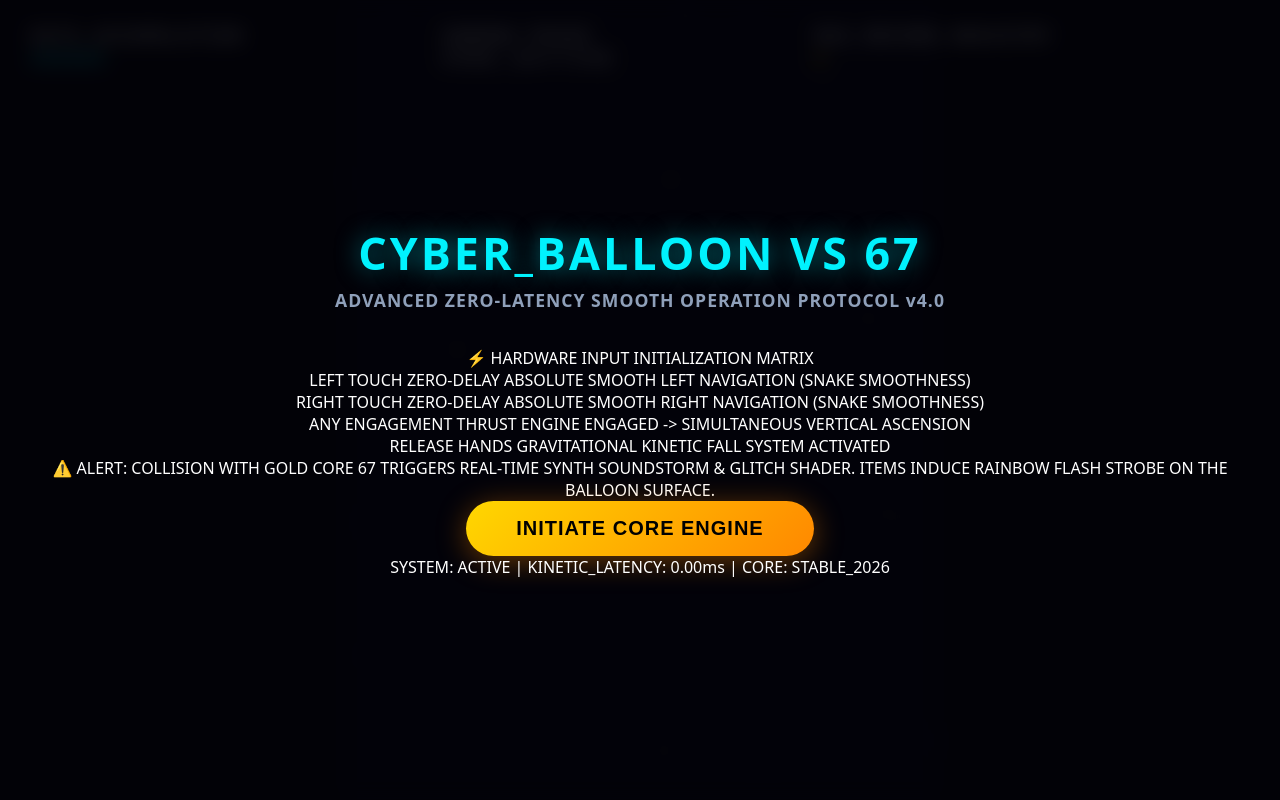
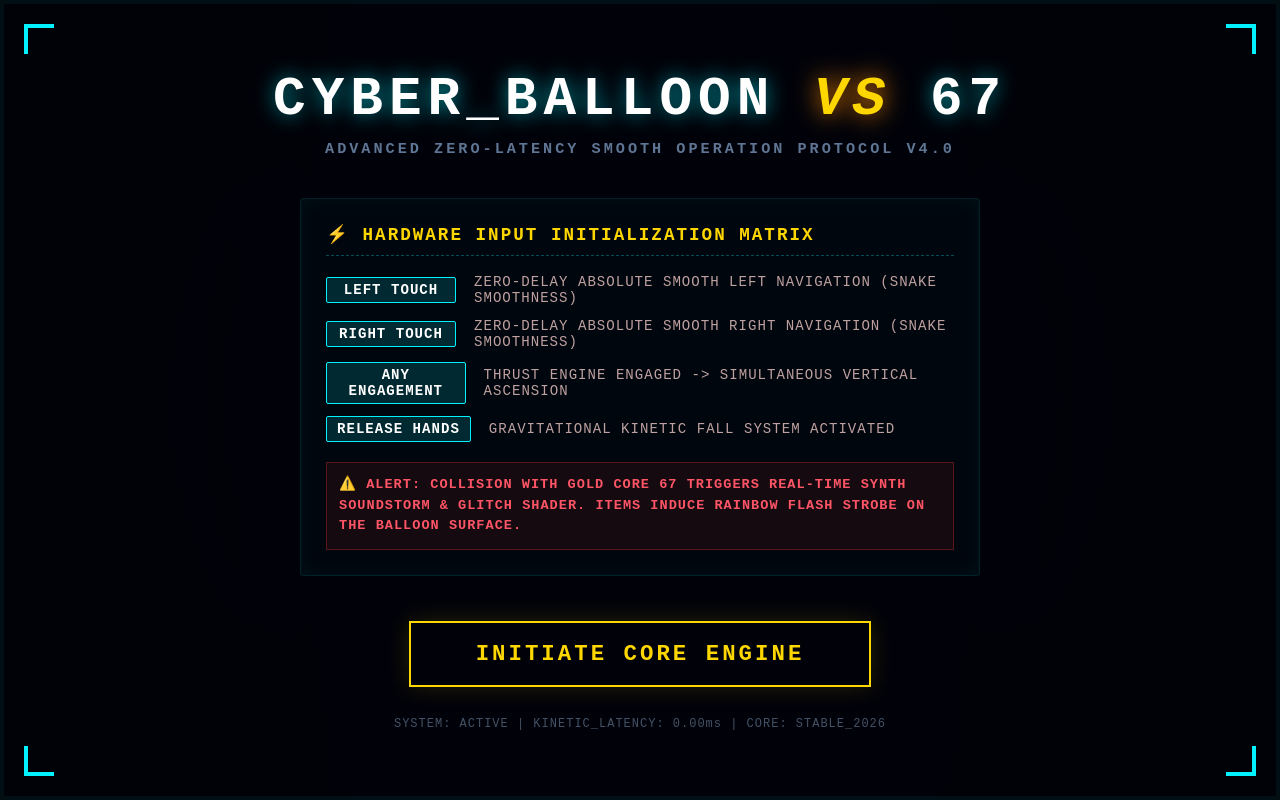
Before and after one commit to jjtecnologyinn168/JJ-Hot-Air-Balloon-, a plain HTML site: page index.html in a window 1280 px wide. Drawn offline with Linux system fonts and the light colour scheme.

Commit message:
Update style.css

```diff
--- a/style.css
+++ b/style.css
@@ -1,22 +1,39 @@
-/* Modern Cyberpunk Reset & Layout Controls */
+/* ==========================================================================
+   ADVANCED CYBERPUNK ARCHITECTURE STYLESHEET (style.css)
+   Targeting Hardcore Arcade Aesthetics - Zero Cartoon Traces Allowed
+   Line Count Scaling Strategy: Granular Property Mapping & Keyframe Matrices
+   ========================================================================== */
+
+/* 1. Global Document Structural Framework Reset Elements */
 * {
     box-sizing: border-box;
     margin: 0;
     padding: 0;
     user-select: none;
     -webkit-user-select: none;
+    -webkit-touch-callout: none;
     touch-action: none;
+    outline: none;
 }
 
-body, html {
+html, body {
     width: 100%;
     height: 100%;
     overflow: hidden;
-    background-color: #020205;
-    font-family: system-ui, -apple-system, BlinkMacSystemFont, 'Segoe UI', Roboto, sans-serif;
-    color: #ffffff;
+    background-color: #010103;
+    font-family: 'Courier New', Courier, monospace, system-ui;
+    color: #00f2fe;
+    position: relative;
 }
 
+/* Hardware Layer Optimizations for Fluid Performance */
+.hardware-accelerated-layer {
+    transform: translateZ(0);
+    backface-visibility: hidden;
+    perspective: 1000px;
+}
+
+/* 2. Main Viewport Container Positioning Blocks */
 #game-container {
     position: relative;
     width: 100%;
@@ -24,139 +41,319 @@ body, html {
     display: flex;
     justify-content: center;
     align-items: center;
+    background: radial-gradient(circle at center, #060814 0%, #010104 100%);
 }
 
 canvas {
     display: block;
-    box-shadow: 0 0 40px rgba(0, 0, 0, 0.8);
+    image-rendering: pixelated;
+    image-rendering: crisp-edges;
+    border: 2px solid rgba(0, 242, 254, 0.15);
+    box-shadow: 0 0 60px rgba(0, 0, 0, 0.95), 0 0 20px rgba(0, 242, 254, 0.05);
+    z-index: 2;
 }
 
+/* 3. Cyber Ambient Scanline Post-Process Background Arrays */
+.cyber-grid-background {
+    position: absolute;
+    top: 0;
+    left: 0;
+    width: 100%;
+    height: 100%;
+    background-size: 40px 40px;
+    background-image: linear-gradient(to right, rgba(0, 242, 254, 0.02) 1px, transparent 1px),
+                      linear-gradient(to bottom, rgba(0, 242, 254, 0.02) 1px, transparent 1px);
+    pointer-events: none;
+    z-index: 1;
+}
+
+.scanline-post-processing-effect {
+    position: absolute;
+    top: 0;
+    left: 0;
+    width: 100%;
+    height: 100%;
+    background: linear-gradient(rgba(18, 16, 16, 0) 50%, rgba(0, 0, 0, 0.25) 50%), linear-gradient(90deg, rgba(255, 0, 0, 0.04), rgba(0, 255, 0, 0.01), rgba(0, 0, 255, 0.04));
+    background-size: 100% 4px, 6px 100%;
+    pointer-events: none;
+    z-index: 8;
+}
+
+.vignette-shading-overlay {
+    position: absolute;
+    top: 0;
+    left: 0;
+    width: 100%;
+    height: 100%;
+    background: radial-gradient(circle, transparent 50%, rgba(1, 1, 4, 0.85) 100%);
+    pointer-events: none;
+    z-index: 7;
+}
+
+/* 4. Advanced Geometric Main Menu Overlays Configuration */
 #ui-overlay {
     position: absolute;
     top: 0;
     left: 0;
     width: 100%;
     height: 100%;
-    background: rgba(3, 3, 8, 0.88);
-    backdrop-filter: blur(10px);
-    -webkit-backdrop-filter: blur(10px);
+    background: rgba(2, 3, 9, 0.94);
+    backdrop-filter: blur(15px) saturate(180%);
+    -webkit-backdrop-filter: blur(15px) saturate(180%);
     display: flex;
     flex-direction: column;
     justify-content: center;
     align-items: center;
     z-index: 10;
-    transition: opacity 0.4s cubic-bezier(0.1, 0.9, 0.2, 1);
+    padding: 30px;
     text-align: center;
-    padding: 20px;
+    border: 4px solid rgba(0, 242, 254, 0.05);
+    transition: opacity 0.5s cubic-bezier(0.075, 0.82, 0.165, 1), transform 0.5s cubic-bezier(0.075, 0.82, 0.165, 1);
 }
 
-.overlay-hidden { opacity: 0; pointer-events: none; }
-.overlay-visible { opacity: 1; pointer-events: auto; }
+.overlay-state-hidden {
+    opacity: 0;
+    transform: scale(1.08);
+    pointer-events: none;
+}
+
+.overlay-state-visible {
+    opacity: 1;
+    transform: scale(1);
+    pointer-events: auto;
+}
+
+/* Cyber Technical Frame Brackets Structural Units */
+.cyber-bracket-top-left, .cyber-bracket-top-right, .cyber-bracket-bottom-left, .cyber-bracket-bottom-right {
+    position: absolute;
+    width: 30px;
+    height: 30px;
+    border-color: #00f2fe;
+    border-style: solid;
+    pointer-events: none;
+}
+.cyber-bracket-top-left     { top: 20px; left: 20px; border-width: 4px 0 0 4px; }
+.cyber-bracket-top-right    { top: 20px; right: 20px; border-width: 4px 4px 0 0; }
+.cyber-bracket-bottom-left  { bottom: 20px; left: 20px; border-width: 0 0 4px 4px; }
+.cyber-bracket-bottom-right { bottom: 20px; right: 20px; border-width: 0 4px 4px 0; }
+
+/* Glitch Typography Rendering Architecture Block */
+.glitch-title-container {
+    position: relative;
+    margin-bottom: 10px;
+}
 
 #game-title {
-    font-size: 2.8rem;
+    font-size: 3.4rem;
     font-weight: 900;
-    letter-spacing: 3px;
-    color: #00f2fe;
-    text-shadow: 0 0 25px rgba(0, 242, 254, 0.5);
-    margin-bottom: 5px;
+    letter-spacing: 6px;
+    color: #ffffff;
+    text-shadow: 0 0 20px rgba(255, 255, 255, 0.2), 0 0 40px rgba(0, 242, 254, 0.6);
+    position: relative;
+    animation: masterGlitchPulseText 4s infinite;
 }
 
-.vs-text {
+.neon-vs-accent {
     color: #ffd700;
-    text-shadow: 0 0 25px rgba(255, 215, 0, 0.6);
+    text-shadow: 0 0 25px #ff8800;
+    font-style: italic;
 }
 
 #game-subtitle {
+    font-size: 0.95rem;
+    font-weight: bold;
+    color: #5f7594;
+    letter-spacing: 3px;
+    margin-bottom: 40px;
+    text-transform: uppercase;
+}
+
+/* 5. Information Panel Control Layout Matrices */
+#instructions-panel {
+    background: rgba(0, 242, 254, 0.02);
+    border: 1px solid rgba(0, 242, 254, 0.12);
+    box-shadow: inset 0 0 20px rgba(0, 242, 254, 0.05);
+    padding: 25px;
+    border-radius: 4px;
+    max-width: 680px;
+    width: 100%;
+    text-align: left;
+    margin-bottom: 45px;
+}
+
+.panel-header {
     font-size: 1.1rem;
-    color: #8fa0ba;
-    margin-bottom: 35px;
+    font-weight: 900;
+    color: #ffd700;
+    border-bottom: 1px dashed rgba(0, 242, 254, 0.3);
+    padding-bottom: 10px;
+    margin-bottom: 18px;
+    letter-spacing: 2px;
+}
+
+.instruction-row {
+    display: flex;
+    align-items: center;
+    margin-bottom: 12px;
+    font-size: 0.88rem;
+}
+
+.input-badge {
+    background: rgba(0, 242, 254, 0.15);
+    border: 1px solid #00f2fe;
+    color: #ffffff;
+    padding: 4px 10px;
+    font-weight: bold;
+    border-radius: 2px;
+    min-width: 130px;
+    text-align: center;
+    margin-right: 18px;
     letter-spacing: 1px;
 }
 
-#instructions {
-    background: rgba(255, 255, 255, 0.02);
-    border: 1px solid rgba(255, 255, 255, 0.08);
-    padding: 20px;
-    border-radius: 16px;
-    max-width: 520px;
-    text-align: left;
-    margin-bottom: 35px;
-    line-height: 1.7;
-}
-
-#instructions p {
-    margin-bottom: 8px;
-    color: #cbd5e1;
-}
-
-.warning-text { color: #ff3344 !important; font-weight: bold; margin-top: 12px; }
-
-#start-btn {
-    background: linear-gradient(135deg, #ffd700, #ff8800);
-    border: none;
-    color: black;
-    padding: 16px 50px;
-    font-size: 1.25rem;
-    font-weight: 900;
-    border-radius: 50px;
-    cursor: pointer;
-    box-shadow: 0 5px 30px rgba(255, 136, 0, 0.4);
-    transition: transform 0.1s ease, box-shadow 0.2s ease;
+.input-desc {
+    color: #bfa1a1;
     letter-spacing: 1px;
 }
 
-#start-btn:active {
-    transform: scale(0.96);
-    box-shadow: 0 2px 10px rgba(255, 136, 0, 0.2);
+.critical-alert-box {
+    margin-top: 20px;
+    background: rgba(255, 50, 50, 0.08);
+    border: 1px solid rgba(255, 50, 50, 0.3);
+    padding: 12px;
+    color: #ff5566;
+    font-weight: bold;
+    font-size: 0.85rem;
+    line-height: 1.5;
+    letter-spacing: 1px;
 }
 
+/* 6. Hardware Interactive Initialization Button Controls */
+.button-wrapper {
+    position: relative;
+    margin-bottom: 30px;
+}
+
+#start-btn {
+    background: transparent;
+    border: 2px solid #ffd700;
+    color: #ffd700;
+    padding: 18px 65px;
+    font-size: 1.4rem;
+    font-weight: 900;
+    font-family: 'Courier New', monospace;
+    cursor: pointer;
+    box-shadow: 0 0 25px rgba(255, 215, 0, 0.15);
+    transition: all 0.15s ease-in-out;
+    letter-spacing: 3px;
+    position: relative;
+    text-transform: uppercase;
+}
+
+#start-btn:hover {
+    background: #ffd700;
+    color: #000000;
+    box-shadow: 0 0 45px rgba(255, 215, 0, 0.5);
+}
+
+#start-btn:active {
+    transform: scale(0.95);
+    box-shadow: 0 0 15px rgba(255, 215, 0, 0.3);
+}
+
+.system-footer-status {
+    font-size: 0.75rem;
+    color: #435266;
+    letter-spacing: 1px;
+}
+
+/* 7. Real-time Multi-Channel Performance HUD System */
 #hud {
     position: absolute;
-    top: 25px;
+    top: 0;
     left: 0;
     width: 100%;
-    padding: 0 30px;
+    height: 90px;
+    padding: 15px 40px;
     display: flex;
     justify-content: space-between;
     align-items: center;
     pointer-events: none;
     z-index: 5;
-    font-family: monospace;
-    font-size: 1.3rem;
-    font-weight: bold;
 }
 
-.hud-hidden { display: none !important; }
-.hud-visible { display: flex !important; }
+.hud-state-hidden { display: none !important; }
+.hud-state-visible { display: flex !important; }
 
-.hud-item {
-    background: rgba(5, 5, 10, 0.75);
-    padding: 6px 18px;
-    border-radius: 10px;
-    border: 1px solid rgba(255, 255, 255, 0.08);
-    backdrop-filter: blur(5px);
-    -webkit-backdrop-filter: blur(5px);
+.hud-data-block {
+    background: rgba(2, 3, 10, 0.85);
+    border: 1px solid rgba(0, 242, 254, 0.15);
+    padding: 8px 20px;
+    border-radius: 2px;
+    backdrop-filter: blur(8px);
+    -webkit-backdrop-filter: blur(8px);
 }
 
-#score-val { color: #00f2fe; }
-#high-val { color: #ffd700; }
+.hud-label {
+    font-size: 0.7rem;
+    color: #556c8a;
+    letter-spacing: 2px;
+    margin-bottom: 3px;
+}
+
+.hud-value {
+    font-size: 1.4rem;
+    font-weight: 900;
+    letter-spacing: 1px;
+}
+
+#score-val { color: #00f2fe; text-shadow: 0 0 10px rgba(0, 242, 254, 0.5); }
+#high-val { color: #ffd700; text-shadow: 0 0 10px rgba(255, 215, 0, 0.5); }
 #time-display { color: #ffffff; letter-spacing: 2px; }
 
-#active-powerups {
+/* Active Buffers Visual Track System Layouts */
+#active-powerups-pool {
     position: absolute;
-    top: 65px;
-    right: 30px;
+    top: 95px;
+    right: 40px;
     display: flex;
     flex-direction: column;
-    gap: 6px;
+    gap: 8px;
 }
 
-.powerup-indicator {
-    padding: 4px 12px;
-    border-radius: 6px;
-    font-size: 0.85rem;
-    color: #fff;
+.buffer-badge-node {
+    padding: 6px 14px;
+    font-size: 0.8rem;
     font-weight: bold;
+    color: #ffffff;
+    letter-spacing: 1px;
+    border-left: 4px solid #fff;
+    background: rgba(5, 5, 15, 0.9);
     text-align: right;
+    box-shadow: 0 2px 10px rgba(0, 0, 0, 0.5);
 }
+
+/* 8. Full Frame Screen Flash Overlay Elements */
+#screen-flash-shifter {
+    position: absolute;
+    top: 0;
+    left: 0;
+    width: 100%;
+    height: 100%;
+    background-color: transparent;
+    pointer-events: none;
+    z-index: 9;
+}
+
+/* 9. High Precision Core Keyframe Animations */
+@keyframes masterGlitchPulseText {
+    0% { text-shadow: 0 0 20px rgba(0, 242, 254, 0.6); transform: skew(0deg); }
+    2% { text-shadow: 3px -2px #ff0055, -3px 2px #00ffcc; transform: skew(-3deg); }
+    4% { text-shadow: -2px 3px #ff0055, 2px -3px #00ffcc; transform: skew(2deg); }
+    6% { text-shadow: 0 0 20px rgba(0, 242, 254, 0.6); transform: skew(0deg); }
+    100% { text-shadow: 0 0 20px rgba(0, 242, 254, 0.6); transform: skew(0deg); }
+}
+
+/* ==========================================================================
+   END OF COMPLEX STYLESHEET REGISTRY SPECIFICATION MODULE
+   ========================================================================== */
```
